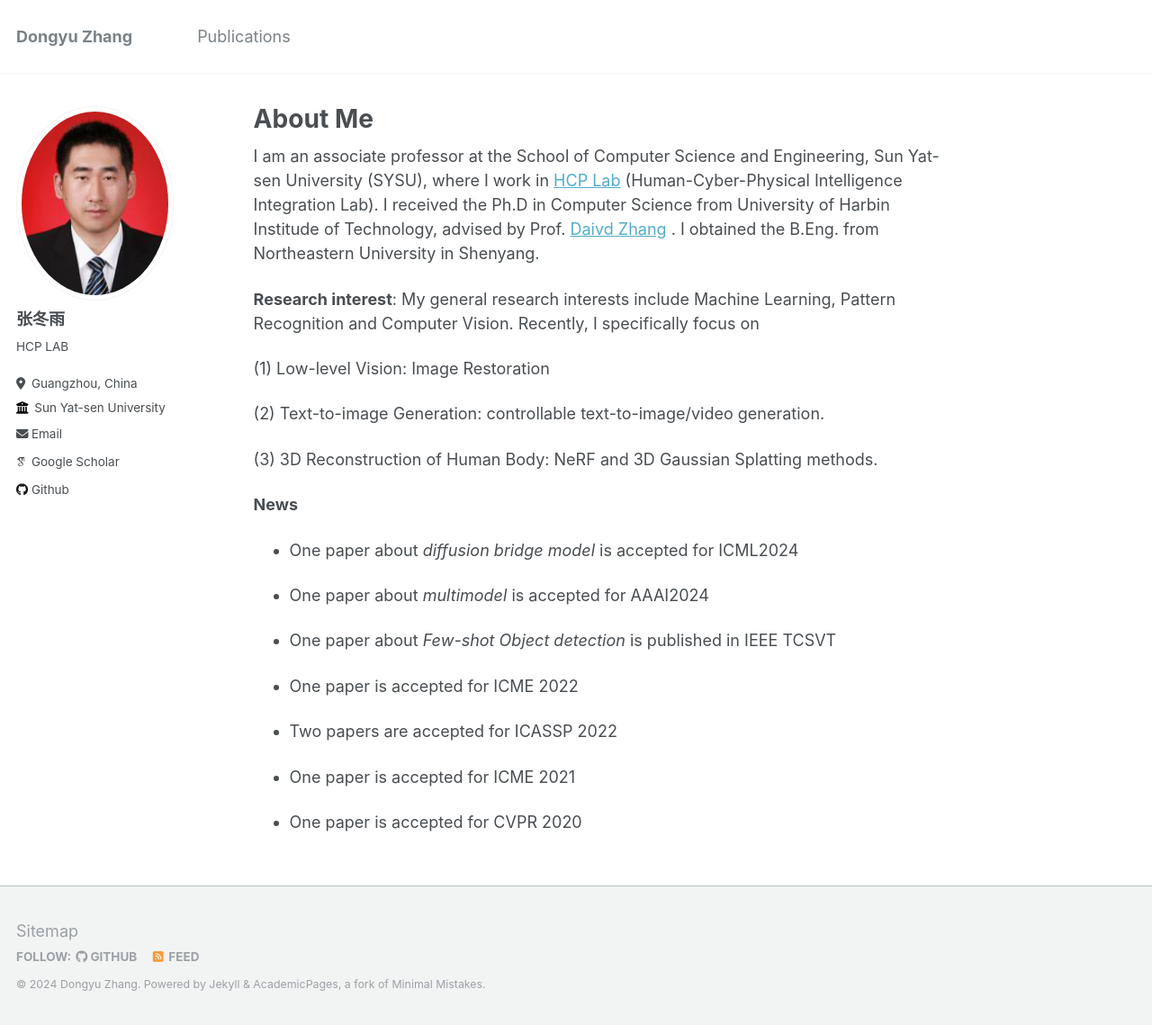
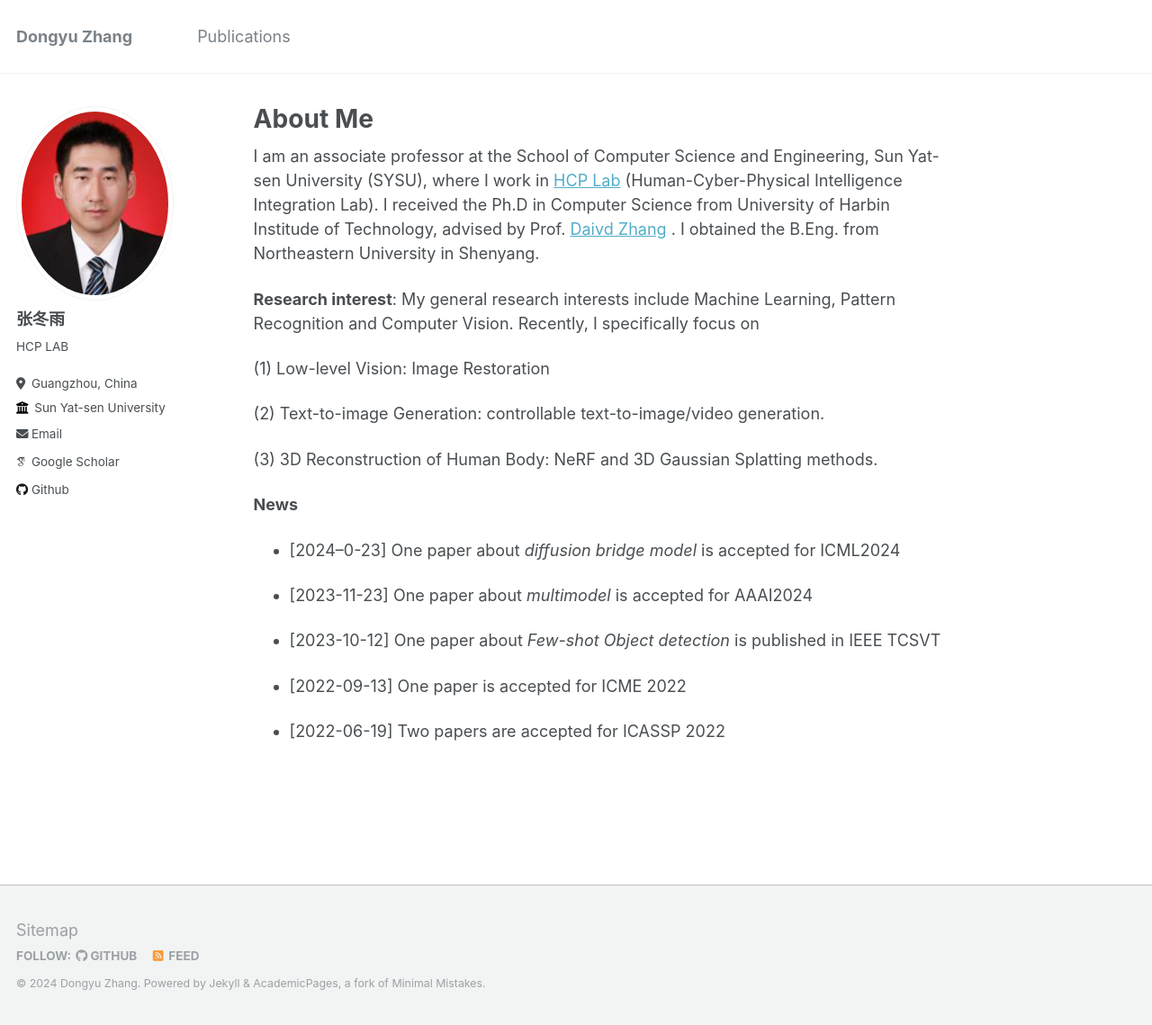
Before and after one commit to cszhangdy/cszhangdy.github.io, a Jekyll site: the page built from _pages/about.md, in a window 1280 px wide and 1139 px high. Shown: the whole window at 90% size. Built offline with Jekyll 4.4.1, drawn with Linux system fonts in a browser that asks for light colours; some web fonts are replaced.

Commit message:
Update about.md

```diff
--- a/_pages/about.md
+++ b/_pages/about.md
@@ -23,16 +23,12 @@ Recently, I specifically focus on
 **News**
 
 
-*  One paper about *diffusion bridge model* is accepted for ICML2024
+*  [2024--0-23] One paper about *diffusion bridge model* is accepted for ICML2024
 
-*  One paper about *multimodel* is accepted for AAAI2024
+*  [2023-11-23] One paper about *multimodel* is accepted for AAAI2024
 
-*  One paper about *Few-shot Object detection* is published in  IEEE TCSVT
+*  [2023-10-12] One paper about *Few-shot Object detection* is published in  IEEE TCSVT
 
-*  One paper is accepted for ICME 2022
+*  [2022-09-13] One paper is accepted for ICME 2022
 
-*  Two papers are accepted for ICASSP 2022
-
-*  One paper is accepted for ICME 2021
-
-*  One paper is accepted for CVPR 2020
+*  [2022-06-19] Two papers are accepted for ICASSP 2022
```
